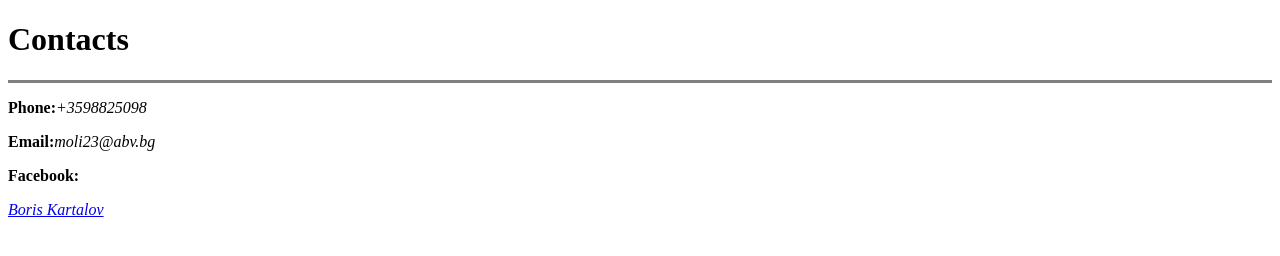
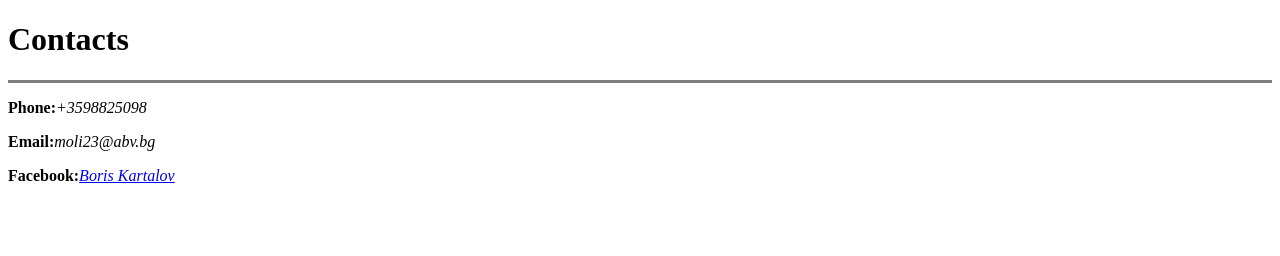
Before and after one commit to Hackera24/cv, a plain HTML site: page borkata.html in a window 1280 px wide. Drawn offline with Linux system fonts and the light colour scheme.

Commit message:
Update borkata.html

```diff
--- a/borkata.html
+++ b/borkata.html
@@ -9,6 +9,6 @@
     <hr size="3" noshade />
       <P><strong>Phone:</strong><em>+3598825098</em><P>
       <P><strong>Email:</strong><em>moli23@abv.bg</em><P>
-      <P><strong>Facebook:</strong><P> <em><a href="https://www.facebook.com/profile.php?id=100006911627244">Boris Kartalov</a></em>
+      <P><strong>Facebook:</strong><em><a href="https://www.facebook.com/profile.php?id=100006911627244">Boris Kartalov</a></em><P>
   </body>
 </html>
```
